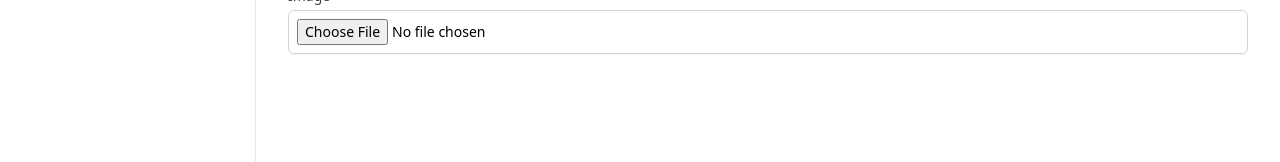
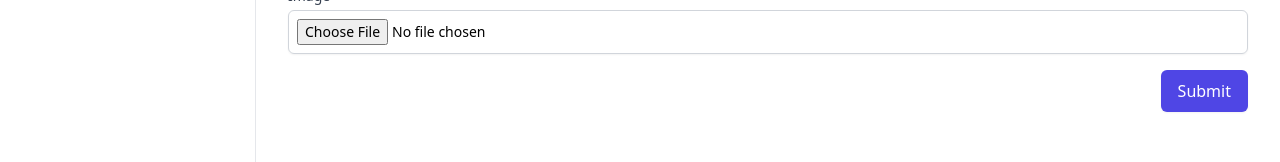
Before and after one commit to yeremiaChris/sistem-informasi-apotek, a Nuxt app: page /supplier/tambah in a window 1280 px wide. Shown: the part 340-502 px from the top of the page. Built offline with nearby package versions, Linux system fonts and the light colour scheme.

Commit message:
create post and delete data for supplier page

```diff
--- a/pages/obat/tambah.vue
+++ b/pages/obat/tambah.vue
@@ -86,7 +86,7 @@ export default {
       set(value) {
         const payload = {
           key: "price",
-          value,
+          value: parseInt(value),
         };
         this.$store.commit("obat/changeData", payload);
       },
--- a/pages/supplier/list.vue
+++ b/pages/supplier/list.vue
@@ -62,7 +62,7 @@ export default {
   methods: {
     async deleteData() {
       try {
-        await this.$axios.delete("/medicine/" + parseInt(this.deleteId));
+        await this.$axios.delete("/supplier/" + parseInt(this.deleteId));
         this.$store.commit("deleteModalFalse");
         this.$nuxt.refresh();
       } catch (error) {
--- a/pages/supplier/tambah.vue
+++ b/pages/supplier/tambah.vue
@@ -25,8 +25,10 @@
       @setFile="setFile($event, 'imageField')"
     />
     <div style=""></div>
-    <img v-if="src" :src="src" alt="image" class="" />
-    <button></button>
+    <img v-if="src" :src="src" alt="image" class="w-32 h-32" />
+    <div class="flex justify-end">
+      <FormsButton @submit="submit" label="Submit" type="submit" />
+    </div>
   </div>
 </template>
 
@@ -47,8 +49,25 @@ export default {
       this.$router.back();
     },
     setFile(event, prop) {
-      this[prop] = event.target.files;
+      console.log(event.target.files[0]);
+      this[prop] = event.target.files[0];
       this.src = URL.createObjectURL(event.target.files[0]);
+    },
+    async submit() {
+      try {
+        const formData = new FormData();
+        formData.append("name", this.name);
+        formData.append("image", this.imageField);
+        const config = {
+          headers: {
+            "Content-Type": "multipart/form-data",
+          },
+        };
+        await this.$axios.post("/supplier", formData, config);
+        this.$router.push("/supplier/list");
+      } catch (error) {
+        console.log(error);
+      }
     },
   },
 };
```
